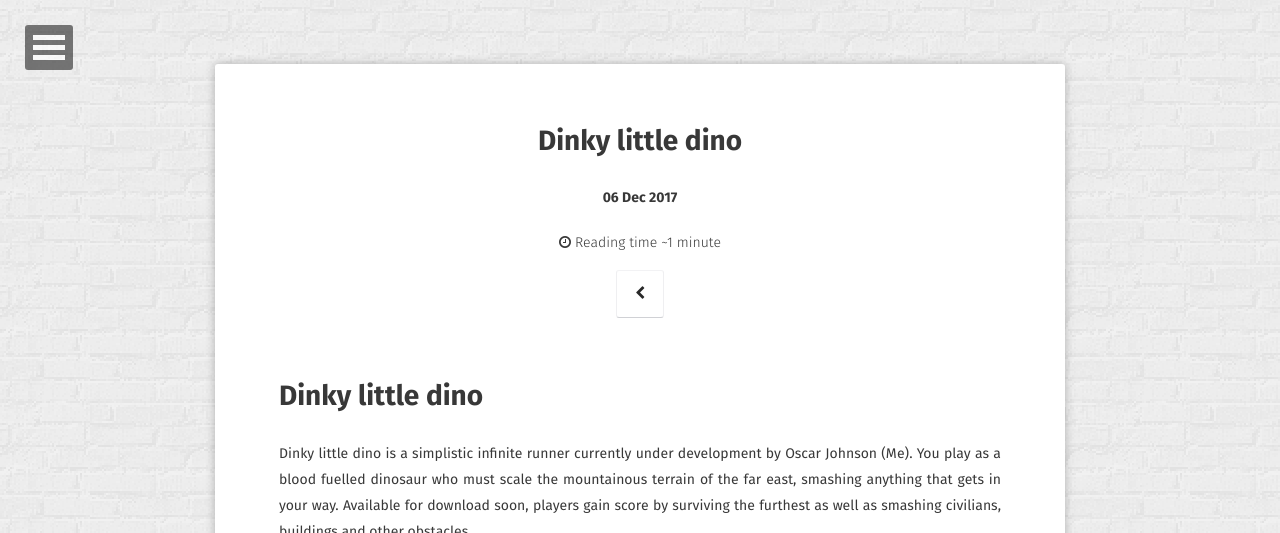
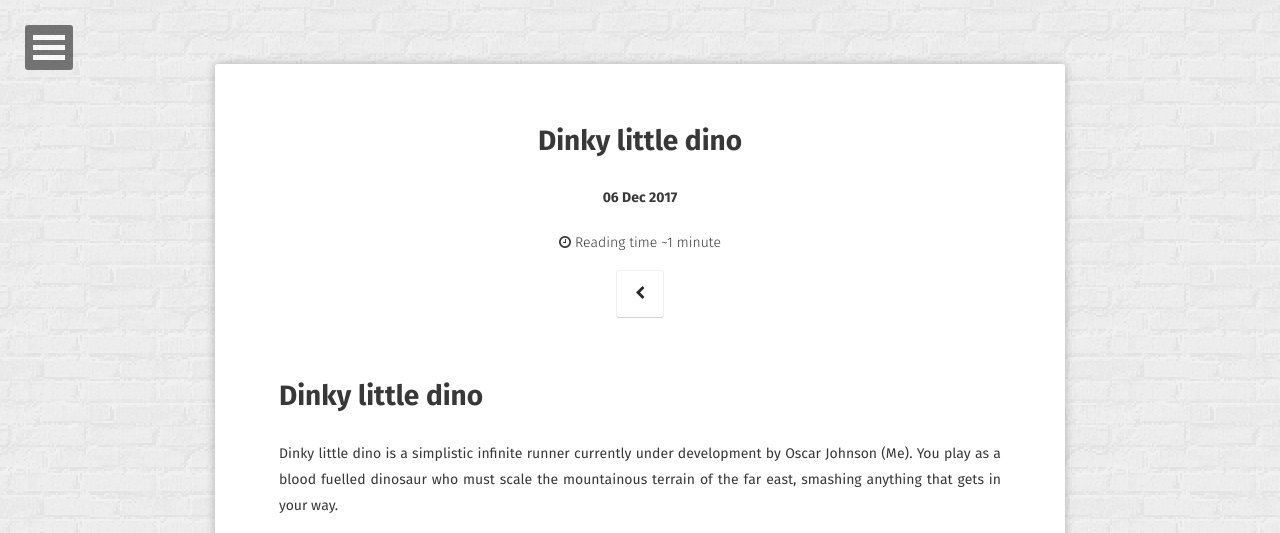
Before and after one commit to JohnnersUK/OLD.JohnnersUK.github.io, a Jekyll site: the page built from _posts/2017-12-06-Dinky-little-dino.md, in a window 1280 px wide and 1400 px high. Shown: the top 533 px of the window. Built offline with Jekyll 4.4.1, drawn with Linux system fonts in a browser that asks for light colours; some web fonts are replaced; comment, search, counter and statistics services are not loaded; some of the changed text lies outside the part shown; grey boxes are pictures that could not be loaded.

```diff
--- a/_posts/2017-12-06-Dinky-little-dino.md
+++ b/_posts/2017-12-06-Dinky-little-dino.md
@@ -10,7 +10,7 @@
 ---
 
 # Dinky little dino
-Dinky little dino is a simplistic infinite runner currently under development by Oscar Johnson (Me). You play as a blood fuelled dinosaur who must scale the mountainous terrain of the far east, smashing anything that gets in your way. Available for download soon, players gain score by surviving the furthest as well as smashing civilians, buildings and other obstacles.
+Dinky little dino is a simplistic infinite runner currently under development by Oscar Johnson (Me). You play as a blood fuelled dinosaur who must scale the mountainous terrain of the far east, smashing anything that gets in your way.
 
 <div style='position:relative;padding-bottom:59%'><iframe src='https://gfycat.com/ifr/InsecureCompassionateKinglet' frameborder='0' scrolling='no' width='100%' height='100%' style='position:absolute;top:0;left:0;' allowfullscreen></iframe></div>
 
```
Also changed, not shown: other parts of _posts/2017-12-06-Dinky-little-dino.md (+2 -0 lines).
